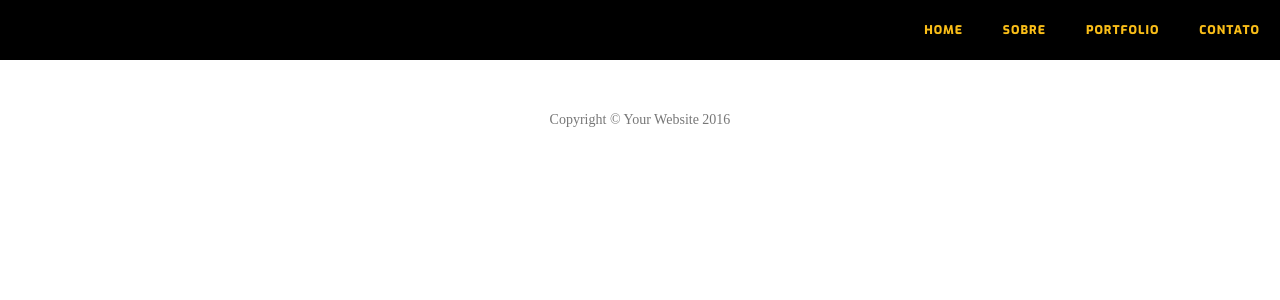
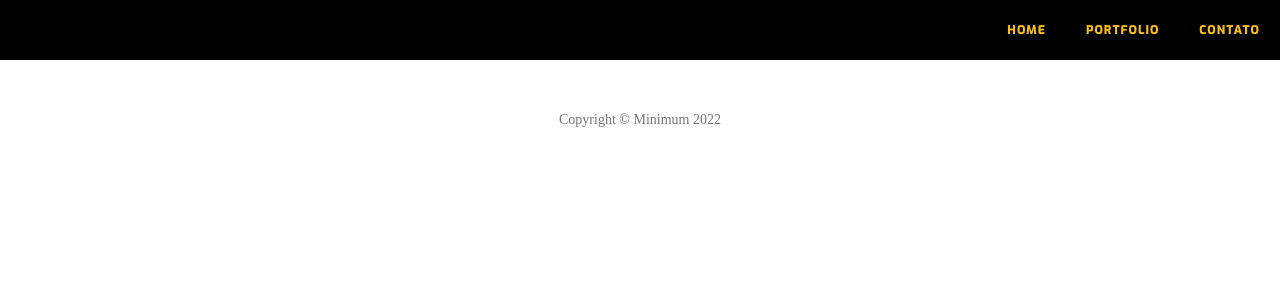
Before and after one commit to mayconblopes/portfolio, a Django app: template templates/blog/base.html in a window 1280 px wide. Shown: the top 300 px of the page. Run offline with Django 4.2, Linux system fonts and the light colour scheme; the template is opened without the code that fills it, so the values that code supplies are empty; data comes from the database, SQL or seed files in the repository; some libraries are stand-ins or nearby versions.

Commit message:
Removed 'About' link from Blog's base.html template.

```diff
--- a/templates/blog/base.html
+++ b/templates/blog/base.html
@@ -17,6 +17,7 @@
 
     <!-- Bootstrap Core CSS -->
     <link href="{% static 'vendor/bootstrap/css/bootstrap.min.css' %}" rel="stylesheet">
+<!--    <link rel="stylesheet" href="https://cdn.jsdelivr.net/npm/bootstrap@4.0.0/dist/css/bootstrap.min.css" integrity="sha384-Gn5384xqQ1aoWXA+058RXPxPg6fy4IWvTNh0E263XmFcJlSAwiGgFAW/dAiS6JXm" crossorigin="anonymous">-->
 
     <!-- Theme CSS -->
     <link href="{% static 'css/clean-blog.min.css' %}" rel="stylesheet">
@@ -56,9 +57,6 @@
                         <a href="{% url 'blog_index' %}">Home</a>
                     </li>
                     <li>
-                        <a href="about.html">Sobre</a>
-                    </li>
-                    <li>
                         <a href="/#portfolio">Portfolio</a>
                     </li>
                     <li>
@@ -84,31 +82,31 @@
                 <div class="col-lg-8 col-lg-offset-2 col-md-10 col-md-offset-1">
                     <ul class="list-inline text-center">
                         <li>
-                            <a href="#">
+                            <a href="{{iam.twitter}}">
                                 <span class="fa-stack fa-lg">
                                     <i class="fa fa-circle fa-stack-2x"></i>
-                                    <i class="fa fa-twitter fa-stack-1x fa-inverse"></i>
+                                    <i class="fab fa-twitter fa-stack-1x fa-inverse"></i>
                                 </span>
                             </a>
                         </li>
                         <li>
-                            <a href="#">
+                            <a href="{{iam.linkedin}}">
                                 <span class="fa-stack fa-lg">
                                     <i class="fa fa-circle fa-stack-2x"></i>
-                                    <i class="fa fa-facebook fa-stack-1x fa-inverse"></i>
+                                    <i class="fab fa-linkedin-in fa-stack-1x fa-inverse"></i>
                                 </span>
                             </a>
                         </li>
                         <li>
-                            <a href="#">
+                            <a href="{{iam.github}}">
                                 <span class="fa-stack fa-lg">
                                     <i class="fa fa-circle fa-stack-2x"></i>
-                                    <i class="fa fa-github fa-stack-1x fa-inverse"></i>
+                                    <i class="fa fa-brands fa-github fa-stack-1x fa-inverse"></i>
                                 </span>
                             </a>
                         </li>
                     </ul>
-                    <p class="copyright text-muted">Copyright &copy; Your Website 2016</p>
+                    <p class="copyright text-muted">Copyright &copy; Minimum 2022</p>
                 </div>
             </div>
         </div>
```
